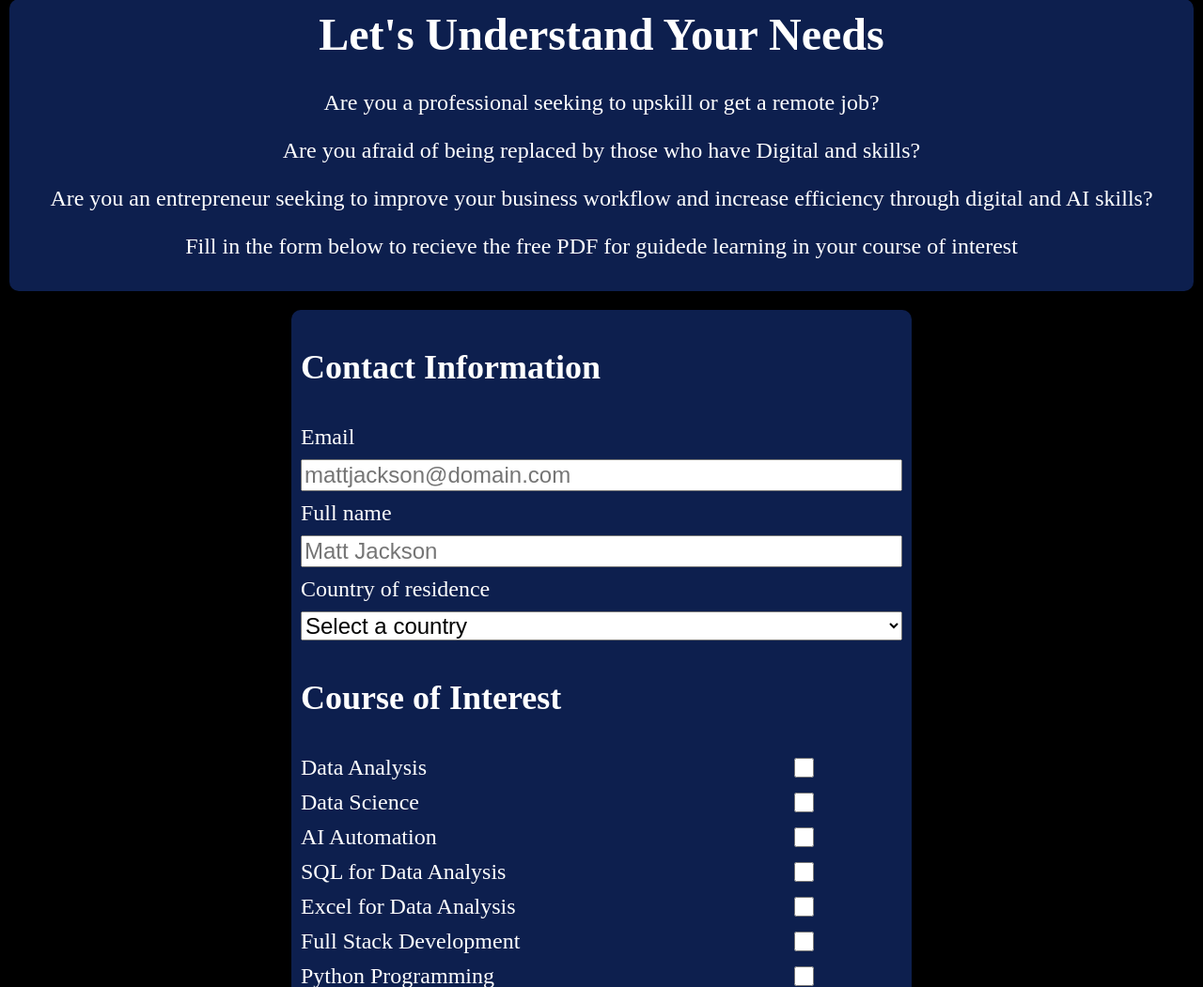
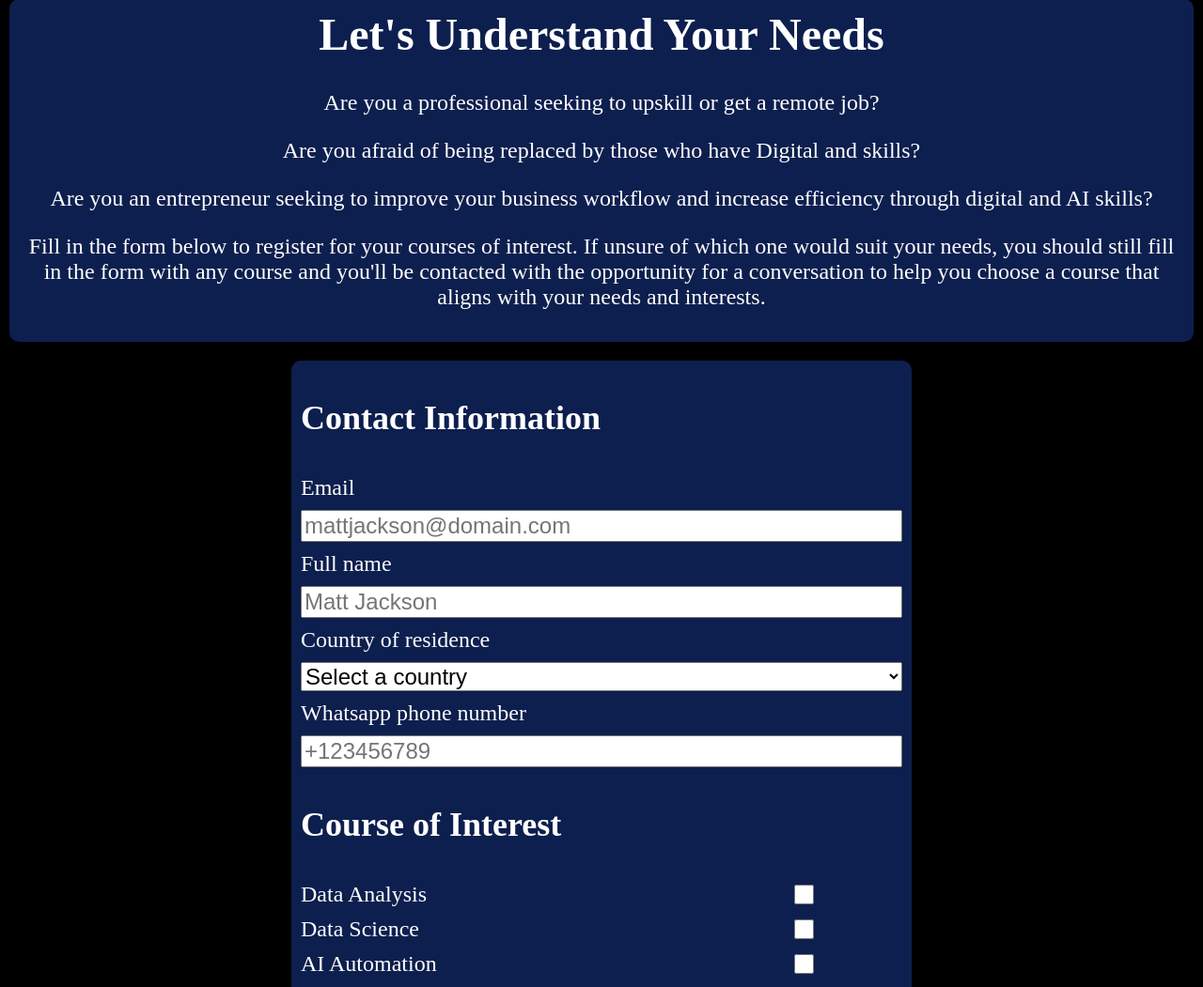
Before and after one commit to Rejoice312/rtech, a FastAPI app: page /forms/subscribe in a window 1280 px wide. Shown: the part 131-1182 px from the top of the page at 94% size. Run offline with FastAPI, Linux system fonts and the light colour scheme; parts of the project's set-up code (start-up, migrations or seed data) failed here and were passed over.

Commit message:
removed PDF offer from sub form

```diff
--- a/models.py
+++ b/models.py
@@ -14,7 +14,7 @@ class SubscribeRequest(BaseModel):
     occupation: str
     goal: str
     country: str
-    phone: str | None = None
+    phone: str
 
 
 #===============================
--- a/templates/sub_form.html
+++ b/templates/sub_form.html
@@ -13,8 +13,10 @@
         Are you an entrepreneur seeking to improve your business workflow and increase
         efficiency through digital and AI skills?
     </p>
-    <p>Fill in the form below to recieve the free PDF for guidede learning in your course
-        of interest
+    <p>Fill in the form below to register for your courses
+        of interest. If unsure of which one would suit your needs, you should still fill in the form
+        with any course and you'll be contacted with the opportunity for a conversation to help you
+        choose a course that aligns with your needs and interests.
     </p>
 </div>
 
@@ -34,6 +36,9 @@
                 <option value="{{ country }}">{{ country|title() }}</option>
             {% endfor %}
         </select>
+
+        <label for="phone">Whatsapp phone number</label>
+        <input type="tel" id="phone", name="phone" placeholder="+123456789" class="field" required>
 
         <!-- COURSES LIST -->
         <h2>Course of Interest</h2>
```
